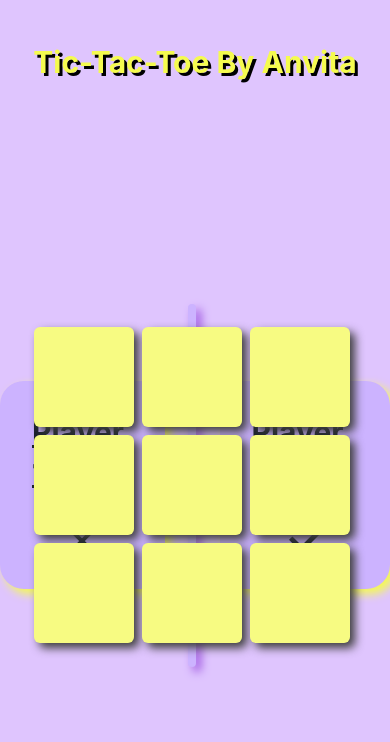
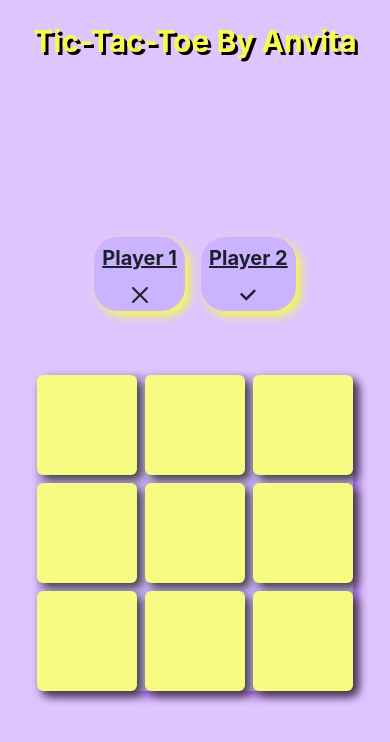
Before and after one commit to Anvita2110/Tic-Tac-Toe, a React (Vite) app: page / in a window 390 px wide. Shown: the top 742 px of the page. Built offline with nearby package versions, Linux system fonts and the light colour scheme.

Commit message:
Mobile Responsiveness

```diff
--- a/src/App.jsx
+++ b/src/App.jsx
@@ -1,40 +1,54 @@
-import { Flex, Heading } from "@chakra-ui/react";
+import { Flex, Heading, useMediaQuery, Text } from "@chakra-ui/react";
 import Playerboard from "./components/Playerboard";
 import Gameboard from "./components/Gameboard";
 
 function App() {
+  const [isMobileDevice] = useMediaQuery("(max-width: 900px)");
   return (
     <Flex flexDirection="column" bgColor="#dfc5fe">
       <Heading
         justifyContent="center"
         alignItems="center"
-        p="4"
-        h="15vh"
+        p="3"
+        h="10vh"
         display="flex"
         color="#f5fb4f"
         textShadow="3px 3px 0 #000000"
+        m="0"
       >
         Tic-Tac-Toe By Anvita
       </Heading>
-      <Flex h="85vh" justifyContent="center" alignItems="center">
-        <Flex flexGrow={1} justifyContent="end" alignItems="center">
-          <Playerboard player="Player 1" symbol="X" />
+      <Flex
+        h="90vh"
+        justifyContent="center"
+        alignItems="center"
+        flexDirection="column"
+      >
+        <Flex
+          justifyContent="center"
+          alignItems="center"
+          marginBottom="4rem"
+          gap="4"
+        >
+          <Playerboard
+            player="Player 1"
+            symbol="X"
+            isMobileDevice={isMobileDevice}
+          />
+          <Playerboard
+            player="Player 2"
+            symbol="O"
+            isMobileDevice={isMobileDevice}
+          />
         </Flex>
         <Flex
-          flexGrow={3}
           justifyContent="center"
           alignItems="center"
           bgColor="#ccb3ff"
           boxShadow="5px 5px 10px #9e56e1"
-          width="2%"
-          py="6%"
-          mx="6%"
           borderRadius="xl"
         >
           <Gameboard />
-        </Flex>
-        <Flex flexGrow={1} justifyContent="start" alignItems="center">
-          <Playerboard player="Player 2" symbol="O" />
         </Flex>
       </Flex>
     </Flex>
--- a/src/components/Gameboard.jsx
+++ b/src/components/Gameboard.jsx
@@ -22,7 +22,7 @@ const GAME_BOARD = [
   [null, null, null],
 ];
 
-export default function Gameboard() {
+export default function Gameboard({ isMobileDevice }) {
   const [isX, setIsX] = useState(true);
   const [gameBoard, setGameBoard] = useState(GAME_BOARD);
   const [winner, setWinner] = useState(null);
@@ -97,8 +97,8 @@ export default function Gameboard() {
               onClick={() => handleClick(rowIdx, colIdx)}
               isDisabled={gameBoard[rowIdx][colIdx] != null}
               style={{
-                height: "100px",
-                width: "100px",
+                height: isMobileDevice ? "40px" : "100px",
+                width: isMobileDevice ? "40px" : "100px",
               }}
               boxShadow="5px 5px 10px #3d3d3d"
               bg="#f7fb82"
--- a/src/components/Playerboard.jsx
+++ b/src/components/Playerboard.jsx
@@ -1,23 +1,30 @@
 import { CheckIcon, CloseIcon } from "@chakra-ui/icons";
 import { Flex, Heading } from "@chakra-ui/react";
 
-export default function Playerboard({ player, symbol }) {
+export default function Playerboard({ player, symbol, isMobileDevice }) {
   return (
     <Flex
       flexDirection="column"
-      gap="8"
+      gap={isMobileDevice ? "4" : "8"}
       justifyContent="center"
       alignItems="center"
-      // border="solid 2px"
-      h="25%"
-      p="2rem"
+      p={isMobileDevice ? "0.5rem" : "2rem"}
       borderRadius="1.5rem"
       boxShadow="5px 5px 10px #f5fb4f"
       bgColor=" #ccb3ff
 "
     >
-      <Heading textDecor="underline solid">{player}</Heading>
-      {symbol === "X" ? <CloseIcon boxSize={8} /> : <CheckIcon boxSize={8} />}
+      <Heading
+        fontSize={isMobileDevice ? "xl" : "3xl"}
+        textDecor="underline solid"
+      >
+        {player}
+      </Heading>
+      {symbol === "X" ? (
+        <CloseIcon boxSize={isMobileDevice ? 4 : 8} />
+      ) : (
+        <CheckIcon boxSize={isMobileDevice ? 4 : 8} />
+      )}
     </Flex>
   );
 }
```
